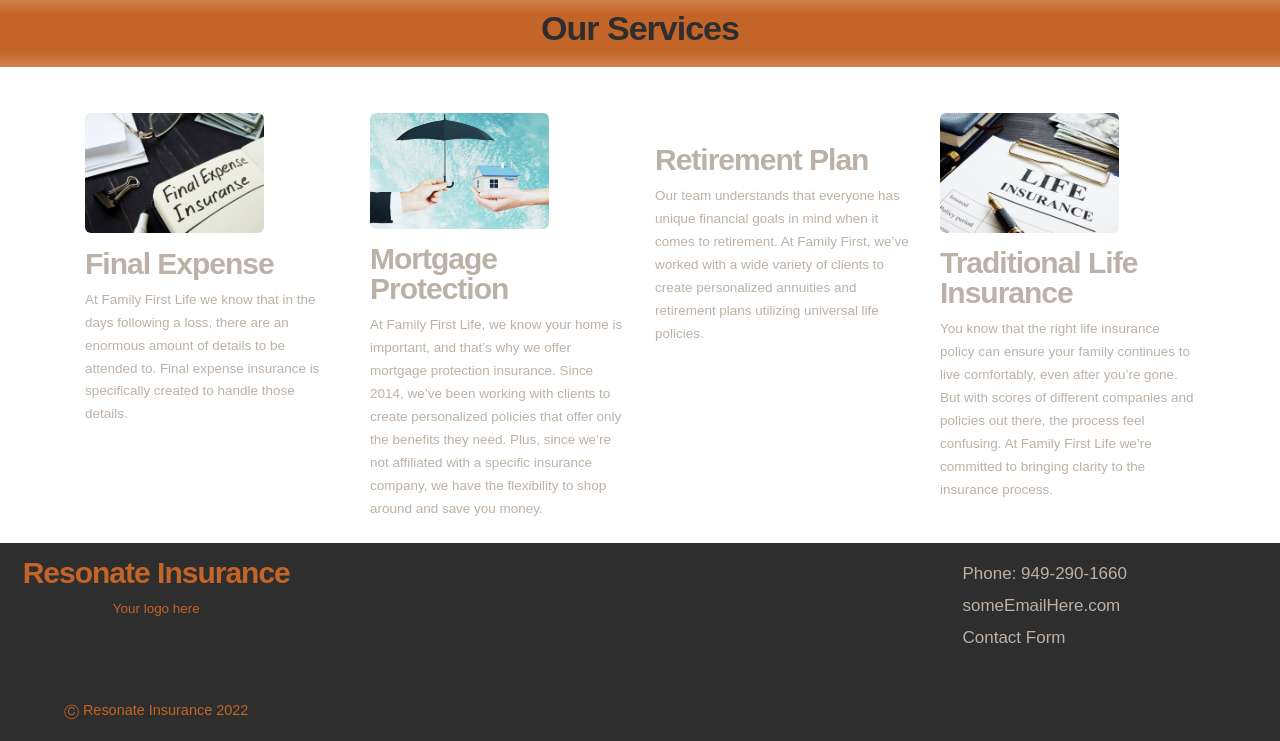
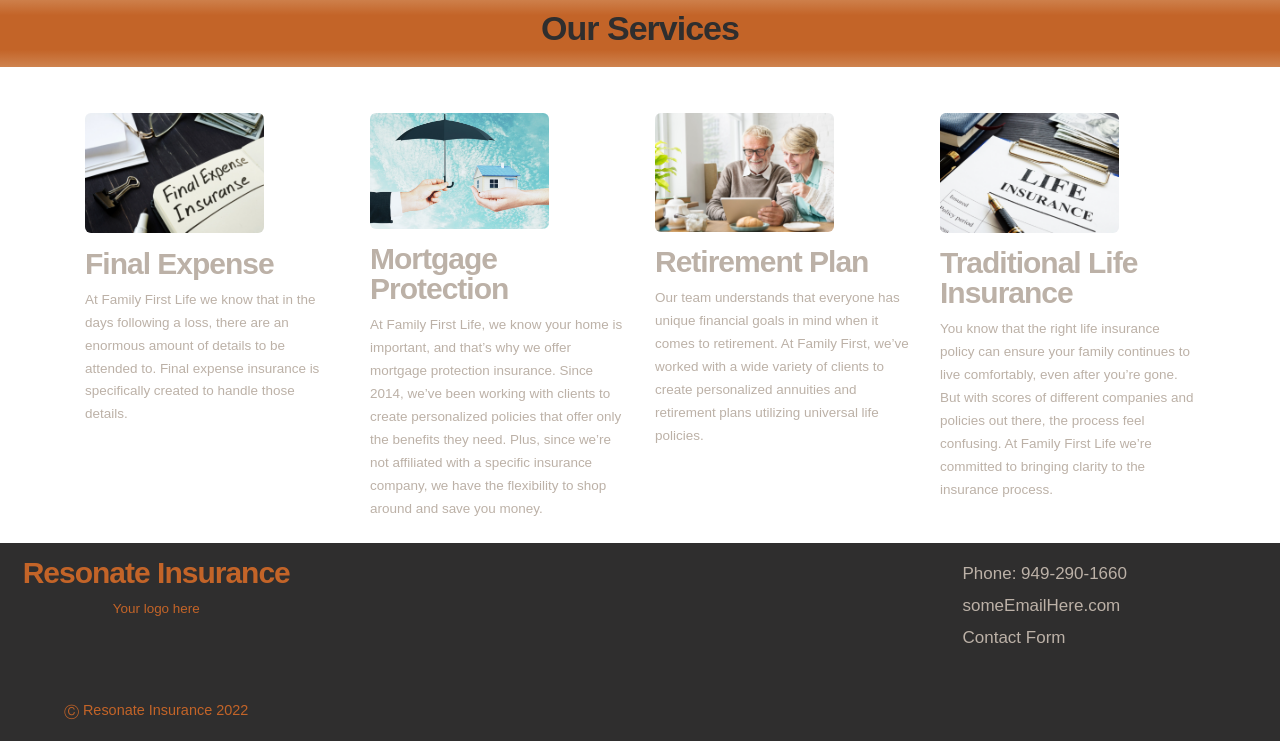
Before and after one commit to Karon-alt/FFL-Resonate, a website: page index.html in a window 1280 px wide. Shown: the part 2749-3490 px from the top of the page. Drawn offline with nearby package versions, Linux system fonts and the light colour scheme; some icons are missing.

Commit message:
Update index.html
retirement photo not loading in img file/ alterered img path

```diff
--- a/index.html
+++ b/index.html
@@ -196,7 +196,7 @@
                         since we’re not affiliated with a specific insurance company, we have the flexibility to shop around and save you money.</p>
                 </div>
                 <div class="col pad ">
-                    <img src="img/retirement_plan.PNG" alt="" class="services img-rounded wow fadeInUp">
+                    <img src="retirement_plan.PNG" alt="" class="services img-rounded wow fadeInUp">
                     <h5>Retirement Plan</h5>
                     <p>Our team understands that everyone has unique financial goals in mind when it comes to retirement. At Family First, we’ve worked with a wide variety of clients to create personalized annuities and retirement plans utilizing universal
                         life policies.</p>
```
